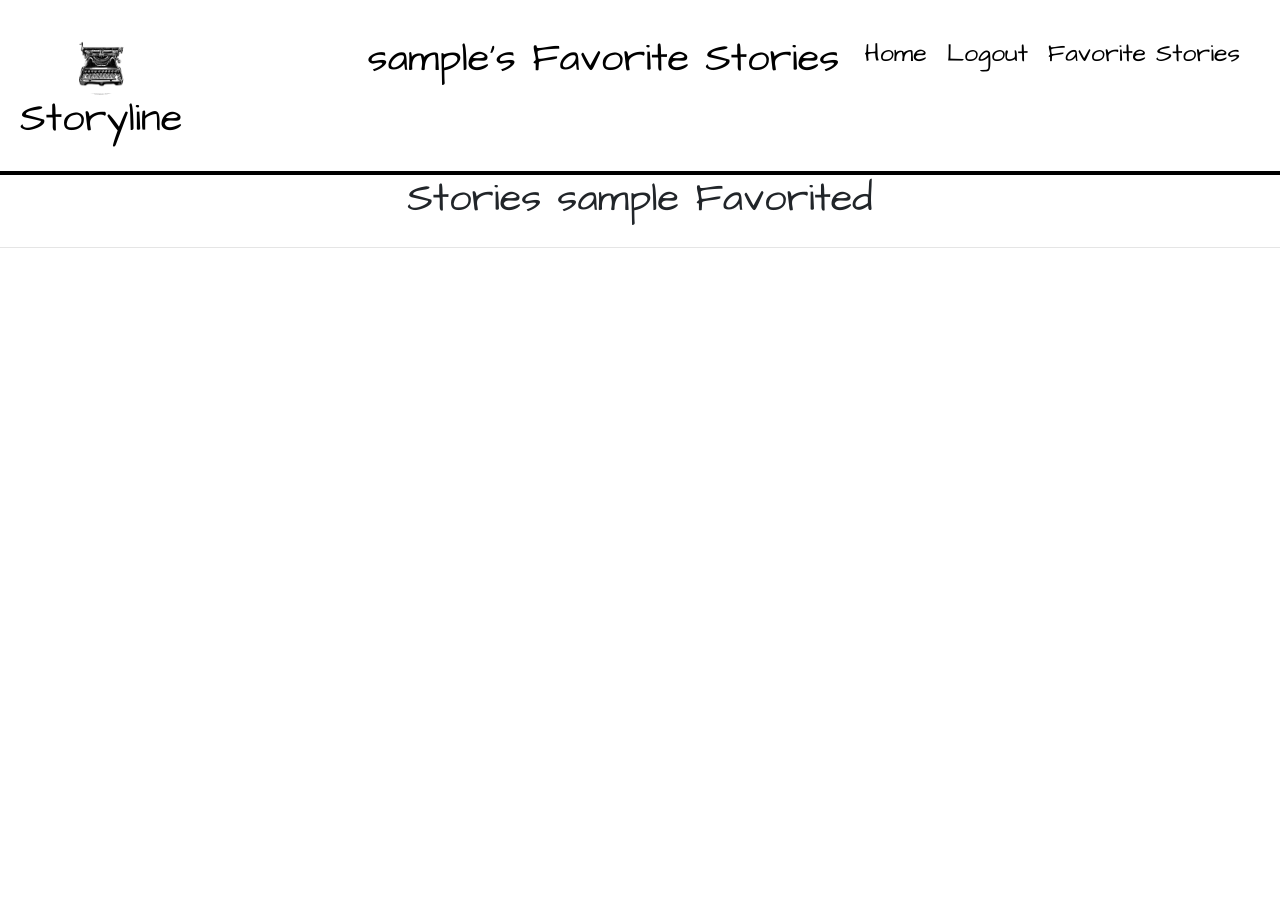
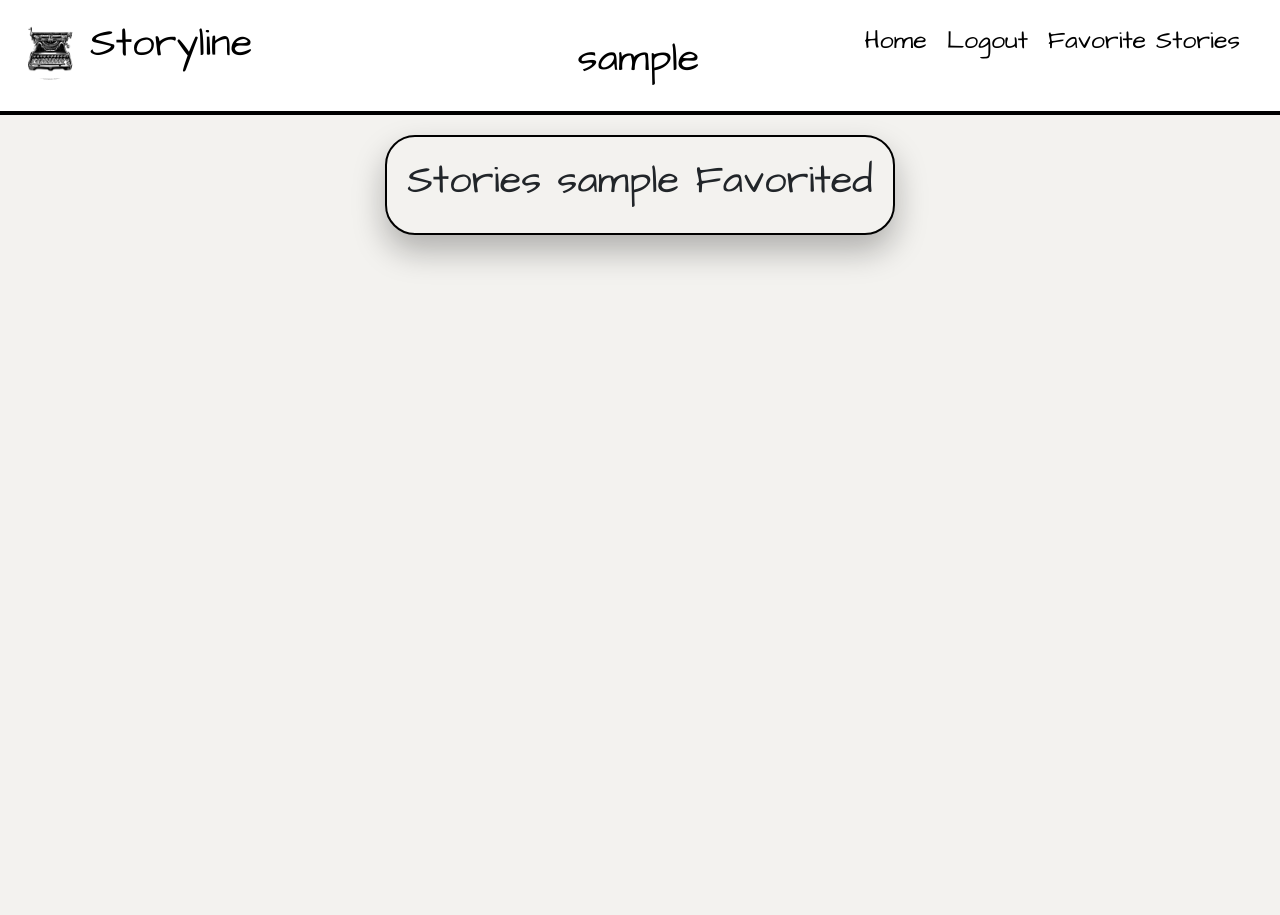
Before and after one commit to Caden4357/ProjectsAndAlgos, a Django app: template Week1/ProjectWireframe/storyline/storyline/storylineapp/templates/favorite_stories.html in a window 1280 px wide. Before the commit the page ends 248 px from the top, so only its background shows below. Run offline with Django 3.2, Linux system fonts and the light colour scheme; the template is opened without the code that fills it: values that come from a table or form of the project are taken from there, others are empty; a user stored in the database is signed in; tables that the repository leaves empty hold one stand-in row (values such as "Sample post"); some libraries are stand-ins or nearby versions.

Commit message:
solo project done... for now

```diff
--- a/Week1/ProjectWireframe/storyline/storyline/storylineapp/models.py
+++ b/Week1/ProjectWireframe/storyline/storyline/storylineapp/models.py
@@ -89,7 +89,24 @@
         if username_check:
             if id != username_check[0].id:
                 errors['duplicate'] = "Username already exists"
+
+        email_check = User.objects.filter(email_address= postData['email_address'])
+        if email_check:
+            if id != email_check[0].id:
+                errors['duplicate'] = "Email already exists"
         return errors
+
+
+    # def change_password(self, id, password):
+    #     users = User.objects.filter(id=id)
+    #     if users:
+    #         user=users[0]
+    #         if bcrypt.checkpw(password.encode(), user.password.encode()):
+
+    #             return True
+    #         else:
+    #             return False
+
 
 # USER MODEL
 class User(models.Model):
@@ -104,12 +121,6 @@
 
 
 
-
-
-# class ProfileManager(models.Manager):
-#     def update_profile_manager(self, postData):
-#         errors = {}
-#         return errors
 DEFAULT = 'images/blank-profile.jpg'
 class Profile(models.Model):
     user = models.OneToOneField(
@@ -129,11 +140,6 @@
     # Create a new profile object when a new user is created
     if created:
         Profile.objects.create(user=instance)
-
-
-
-
-
 
 
 # STORY MODEL
--- a/Week1/ProjectWireframe/storyline/storyline/storylineapp/static/css/style.css
+++ b/Week1/ProjectWireframe/storyline/storyline/storylineapp/static/css/style.css
@@ -58,7 +58,7 @@
         font-weight: bolder;
 }
 .reg-form{
-    border: linear-gradient(-45deg, rgb(202,141,141), rgb(152, 207, 207),rgb(202,141,141), rgb(139, 172, 120));
+    /* border: linear-gradient(-45deg, rgb(202,141,141), rgb(152, 207, 207),rgb(202,141,141), rgb(139, 172, 120)); */
     border-radius: 20px;
     height: 1000px;
     /* background-color: rgb(209, 71, 71); */
@@ -76,11 +76,23 @@
     font-family: 'Architects Daughter', cursive;
 }
 .dashboard{
+    /* background: linear-gradient(-45deg, rgba(131,58,180,0.3085609243697479) 0%, rgba(159,65,65,0.6446953781512605) 50%, rgba(69,122,252,0.227328431372549) 100%);    background-color: #f3f2ef; */
+    /* background: rgb(131,58,180);
+   */
+    /* background: rgb(174,238,208);
+    background: radial-gradient(circle, rgba(174,238,208,1) 0%, rgba(148,158,233,1) 100%); */
+    /* background-color: #504e48; */
+    /* background: linear-gradient(to left, #b3a98d, rgb(112, 146, 146)); */
     background-color: #f3f2ef;
-    /* background: rgb(131,58,180);
-    background: linear-gradient(90deg, rgba(131,58,180,0.3085609243697479) 0%, rgba(159,65,65,0.6446953781512605) 50%, rgba(69,122,252,0.227328431372549) 100%); */
+    /* background: linear-gradient(to left, rgba(34,193,195,1) 0%, rgba(253,187,45,0.36458333333333337) 100%);
+    background-size: 400% 400%;
+	animation: gradient 15s ease infinite; */
+    /* background-color: #977307; */
     width: 100%;
     min-height: 100vh;
+/*
+    background-size: 400% 400%;
+    animation: gradient 15s ease infinite; */
 
 }
 .logo{
@@ -132,7 +144,7 @@
     font-family: 'Architects Daughter', cursive;
 }
 a{
-    display: block;
+    /* display: block; */
     text-align: center;
     color: black;
     text-decoration: none;
@@ -211,6 +223,9 @@
     justify-content: center;
 }
 .story-blocks{
+    background-color: #f3f2ef;
+    /* background: radial-gradient(circle, rgba(34,193,195,1) 0%, rgba(253,187,45,0.36458333333333337) 100%); */
+    /* background: radial-gradient(0deg, rgb(112, 82, 12) 0%, rgba(148,158,233,1) 100%); */
     padding: 20px;
     width: 50%;
     text-align: center;
@@ -239,6 +254,7 @@
 .create-story-form{
     /* border: linear-gradient(to right, rgb(202,141,141), rgb(152, 207, 207),rgb(202,141,141), rgb(139, 172, 120)); */
     border-radius: 20px;
+    background-color: #f3f2ef;
     /* background-color: rgb(209, 71, 71); */
     /* background: linear-gradient(to left, rgb(46, 30, 30), rgb(39, 65, 65),rgb(97, 60, 60), rgb(54, 75, 43)); */
     /* background: rgb(131,58,180);
@@ -254,17 +270,28 @@
     color: rgb(0, 0, 0);
 }
 .profile{
-    width: 100%;
+    width: 50%;
     border-radius: 20px;
     display: flex;
     justify-content: center;
+    margin-left: 25%;
+}
+.profile-div{
+    border: 2px solid black;
+    border-radius: 30px;
+    background-color: #f3f2ef;
+    box-shadow: 0 1rem 2rem rgba(10, 9, 9, 0.287);
+    padding: 20px;
+    margin: 20px;
 }
 
 .profile-pic{
     margin-top: 20px;
+
 }
+
 .comments{
-    border: 2px solid #23a6d5;
+    border: 2px solid black;
     margin: 20px;
     display: flex;
     justify-content: center;
@@ -272,9 +299,8 @@
 .smaller{
     font-size: 22px;
 }
-.favorite-stories{
+.fav-stories{
     margin: 20px;
     display: flex;
     justify-content: center;
-
 }
--- a/Week1/ProjectWireframe/storyline/storyline/storylineapp/templates/dashboard.html
+++ b/Week1/ProjectWireframe/storyline/storyline/storylineapp/templates/dashboard.html
@@ -22,9 +22,6 @@
                     Storyline</h1>
                     <a href="/profile/{{user.id}}">
                         <h1 style="margin-left: 160px;">Welcome {{user.username}}
-                        {% thumbnail user.profile.image "100x100" crop="center" as im %}
-                            <img class="profile-pic" src="{{ im.url }}" width="100px" height="100px" style="border-radius: 20px;">
-                        {% endthumbnail %}
                         </h1>
                     </a>
                 <ul>
@@ -76,6 +73,7 @@
                 <div class="story-blocks">
                     <a href="/story/{{story.id}}"><h1>{{story.title}}</h1></a>
                     <p>Written By: <a href="/profile/{{story.writer_of_the_story.id}}">{{story.writer_of_the_story.username}}</a></p>
+                    <p class="smaller">Posted: {{story.created_at}}</p>
                 </div>
             </div>
             <hr>
--- a/Week1/ProjectWireframe/storyline/storyline/storylineapp/templates/favorite_stories.html
+++ b/Week1/ProjectWireframe/storyline/storyline/storylineapp/templates/favorite_stories.html
@@ -20,28 +20,30 @@
             <a href="/dashboard"><img class="logo" src="{% static 'images/typewriter.jpg' %}"/>
             </a>
             Storyline</h1>
-            <a href="/profile/{{user.id}}"><h1 style="margin-left: 160px;">{{user.username}}'s Favorite Stories</h1></a>
+            <a href="/profile/{{user.id}}"><h1 style="margin-left: 160px;">{{user.username}}</h1>
+            </a>
         <ul>
             <li><a href="/dashboard">Home</a></li>
             <li><a href="/logout">Logout</a></li>
-            <li><a href="/favorite/stories/{{user.id}}">Favorite Stories</a></li>
+            <li><a href="/favorite/stories/{{usersPage.id}}">Favorite Stories</a></li>
         </ul>
     </header>
-    <div class="dashbooard">
-        <h1 class="text-center">Stories {{user.username}} Favorited</h1>
+    <div class="dashboard">
         <div class="profile">
-            {% thumbnail user.profile.image "200x200" crop="center" as im %}
-            <img class="profile-pic" src="{{ im.url }}" width="200px"   height="200px" style="border-radius: 20px;">
-            {% endthumbnail %}
+            <div class="profile-div">
+                <h1 class="text-center">Stories {{user.username}} Favorited</h1>
+                {% thumbnail user.profile.image "200x200" crop="center" as im %}
+                <img class="profile-pic" src="{{ im.url }}" width="200px"   height="200px" style="border-radius: 200px; margin-left: 30%;">
+                {% endthumbnail %}
+            </div>
         </div>
-        <hr>
         {%for story in user.liked_stories.all%}
-        <div class="favorite-stories">
+        <div class="fav-stories">
             <div>
                 <a href="/story/{{story.id}}"><h1>{{story.title}}</h1></a>
             </div>
         </div>
         {%endfor%}
-    </div>
+        </div>
 </body>
 </html>
--- a/Week1/ProjectWireframe/storyline/storyline/storylineapp/templates/login.html
+++ b/Week1/ProjectWireframe/storyline/storyline/storylineapp/templates/login.html
@@ -10,7 +10,7 @@
     <link rel="preconnect" href="https://fonts.googleapis.com">
     <link rel="preconnect" href="https://fonts.gstatic.com" crossorigin>
     <link href="https://fonts.googleapis.com/css2?family=Architects+Daughter&display=swap" rel="stylesheet">
-    <title>Login Or Register</title>
+    <title>Login</title>
 </head>
 <body>
     <div>
--- a/Week1/ProjectWireframe/storyline/storyline/storylineapp/urls.py
+++ b/Week1/ProjectWireframe/storyline/storyline/storylineapp/urls.py
@@ -1,3 +1,4 @@
+from os import name
 from django.urls import path
 from . import views
 
@@ -29,6 +30,7 @@
 
     # Favorite and Unfavorite stories
     path('favorite/<int:id>', views.favorite_story),
-    # path('unfavorite/<int:id>', views.unfavorite_story)
-    path('favorite/stories/<int:id>', views.users_favorite_stories)
+    path('unfavorite/<int:id>', views.unfavorite_story),
+    path('favorite/stories/<int:id>', views.users_favorite_stories),
+
 ]
```
Also changed, not shown: Week1/ProjectWireframe/storyline/storyline/storylineapp/templates/edit_profile.html (+3 -4 lines), Week1/ProjectWireframe/storyline/storyline/storylineapp/templates/profile.html (+3 -7 lines), Week1/ProjectWireframe/storyline/storyline/storylineapp/templates/register_page.html (+16 -8 lines), Week1/ProjectWireframe/storyline/storyline/storylineapp/templates/single_story.html (+8 -1 lines), Week1/ProjectWireframe/storyline/storyline/storylineapp/views.py (+11 -2 lines), Week1/ProjectWireframe/storyline/storyline/storylineapp/migrations/0003_auto_20211009_1534.py (added), Week1/ProjectWireframe/storyline/storyline/storylineapp/migrations/0004_auto_20211009_1638.py (added).
